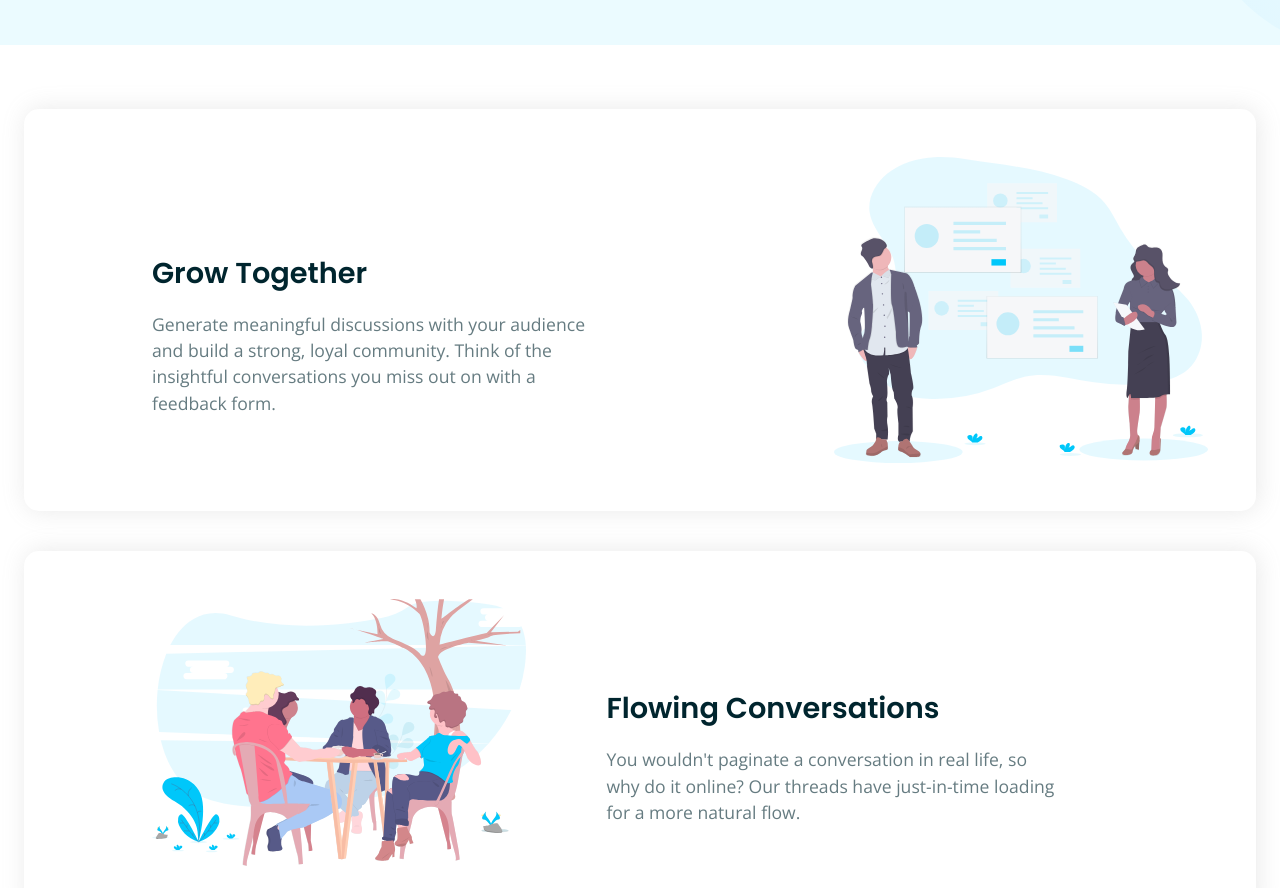
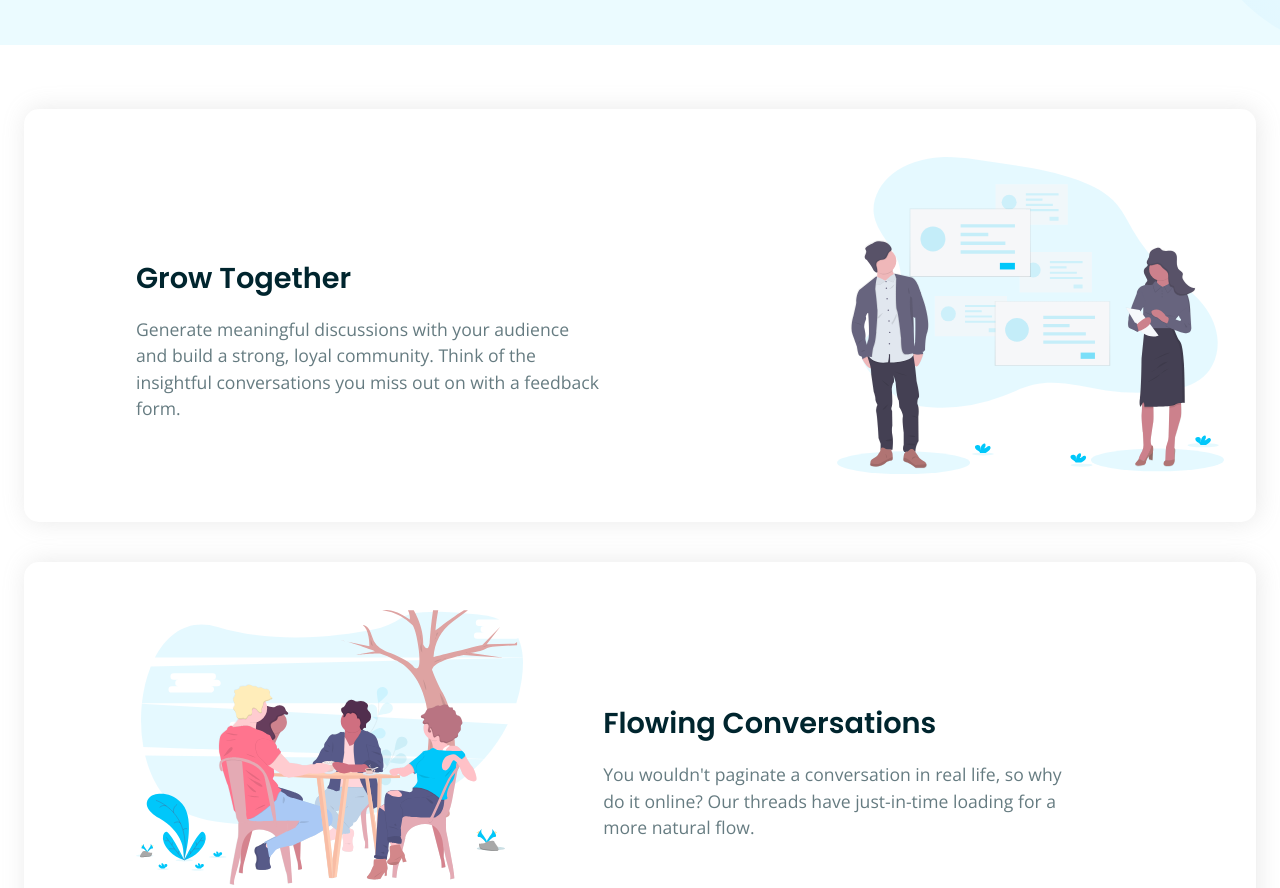
Before and after one commit to FluffyKas/huddle-with-alterating-feature-blocks, a website built with Parcel: page src/index.html in a window 1280 px wide. Shown: the part 653-1541 px from the top of the page. Built offline with nearby package versions, Linux system fonts and the light colour scheme.

Commit message:
corrected padding and font-size in features section, added some info to README

```diff
--- a/src/scss/_features.scss
+++ b/src/scss/_features.scss
@@ -11,7 +11,7 @@
   box-shadow: 2px 0 25px 0 hsla(240, 0%, 57%, 0.2);
   color: $neutral-clr-cyan-900;
   margin-bottom: 2.5rem;
-  padding: 3rem;
+  padding: 3rem 2rem;
   text-align: center;
 
   @media(min-width: 45rem) {
@@ -52,14 +52,14 @@
 
 .feature-body__title {
   font-family: $ff-heading;
-  font-size: clamp(1rem, 6vw, 1.8rem);
+  font-size: clamp(1.1rem, 7vw, 1.8rem);
   padding-top: 3rem;
   padding-bottom: 1rem;
 }
 
 .feature-body__text {
   line-height: 1.5;
-  font-size: clamp(.9rem, 6vw, 1.1rem);;
+  font-size: clamp(.8rem, 4vw, 1.1rem);;
   opacity: .6;
   @media(min-width:60rem) {
     width: 75%;
```
Also changed, not shown: README.md, dist/index.html, 5 other files.
